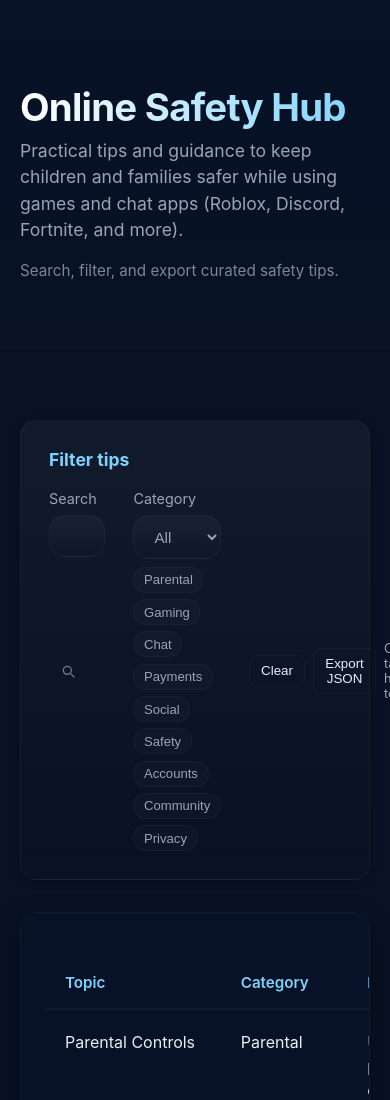
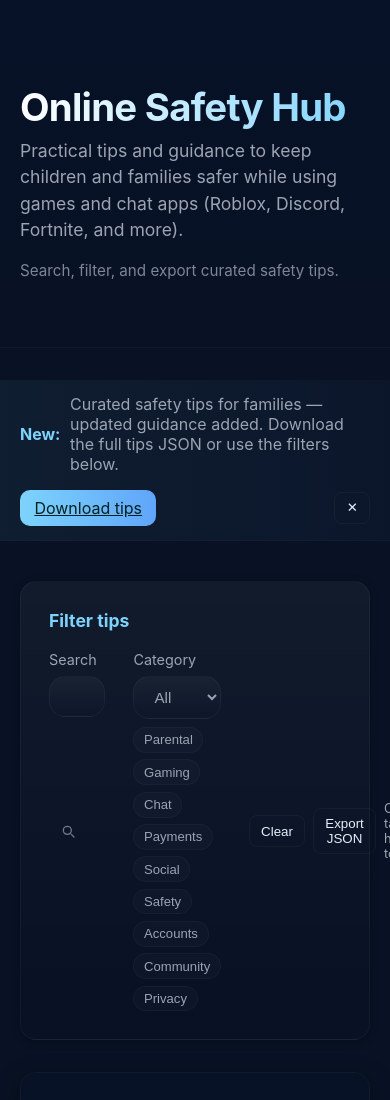
Before and after one commit to wh3ax/wh3ax.github.io, a plain HTML site: page index.html in a window 390 px wide. Shown: the top 1100 px of the page. Drawn offline with Linux system fonts and the light colour scheme.

Commit message:
Add dismissible site banner with CTA

```diff
--- a/css/styles.css
+++ b/css/styles.css
@@ -105,6 +105,21 @@ body{
   border-radius: var(--radius);
   border: 1px solid var(--glass);
   box-shadow: var(--shadow-sm);
+}
+
+/* Site banner */
+.site-banner{background:linear-gradient(90deg, rgba(125,211,252,0.06), rgba(96,165,250,0.03));border-bottom:1px solid rgba(255,255,255,0.02)}
+.site-banner .banner-inner{display:flex;align-items:center;justify-content:space-between;gap:1rem;padding:.85rem 1.25rem}
+.banner-content{color:var(--muted);display:flex;gap:.6rem;align-items:center}
+.banner-content strong{color:var(--accent);font-weight:700}
+.banner-actions{display:flex;gap:.5rem;align-items:center}
+.btn{padding:.45rem .7rem;border-radius:8px;border:1px solid rgba(255,255,255,0.04);background:transparent;color:inherit;cursor:pointer}
+.btn.plain{background:transparent}
+.site-banner .btn.primary{background:linear-gradient(90deg,var(--accent),var(--accent-2));color:var(--text-on-accent);border:0}
+
+@media (max-width:700px){
+  .site-banner .banner-inner{flex-direction:column;align-items:flex-start}
+  .banner-actions{width:100%;justify-content:space-between}
 }
 
 .controls h2 {
--- a/index.html
+++ b/index.html
@@ -20,6 +20,20 @@
         </div>
       </div>
     </header>
+
+    <!-- Site banner (dismissible) -->
+    <div class="site-banner" role="region" aria-label="Site announcement">
+      <div class="container banner-inner">
+        <div class="banner-content">
+          <strong>New:</strong>
+          <span>Curated safety tips for families — updated guidance added. Download the full tips JSON or use the filters below.</span>
+        </div>
+        <div class="banner-actions">
+          <a class="btn primary" href="/data/tips.json" download>Download tips</a>
+          <button id="banner-close" class="btn plain" aria-label="Dismiss banner">✕</button>
+        </div>
+      </div>
+    </div>
 
     <main class="container">
       <section class="controls" aria-labelledby="filters-heading">
--- a/js/script.js
+++ b/js/script.js
@@ -126,6 +126,21 @@ document.addEventListener('DOMContentLoaded', async ()=>{
   // Initial load
   await loadData();
 
+  // Banner dismissal (persist in localStorage)
+  const banner = document.querySelector('.site-banner');
+  const bannerClose = document.getElementById('banner-close');
+  try{
+    if(banner && localStorage.getItem('bannerDismissed')==='1'){
+      banner.style.display='none';
+    }
+    if(bannerClose){
+      bannerClose.addEventListener('click', ()=>{
+        banner.style.display='none';
+        try{ localStorage.setItem('bannerDismissed','1'); }catch(e){}
+      });
+    }
+  }catch(e){/* ignore */}
+
   // Build quick category chips from the <select> options
   function buildCategoryChips(){
     if(!categoryChipsContainer) return;
```
